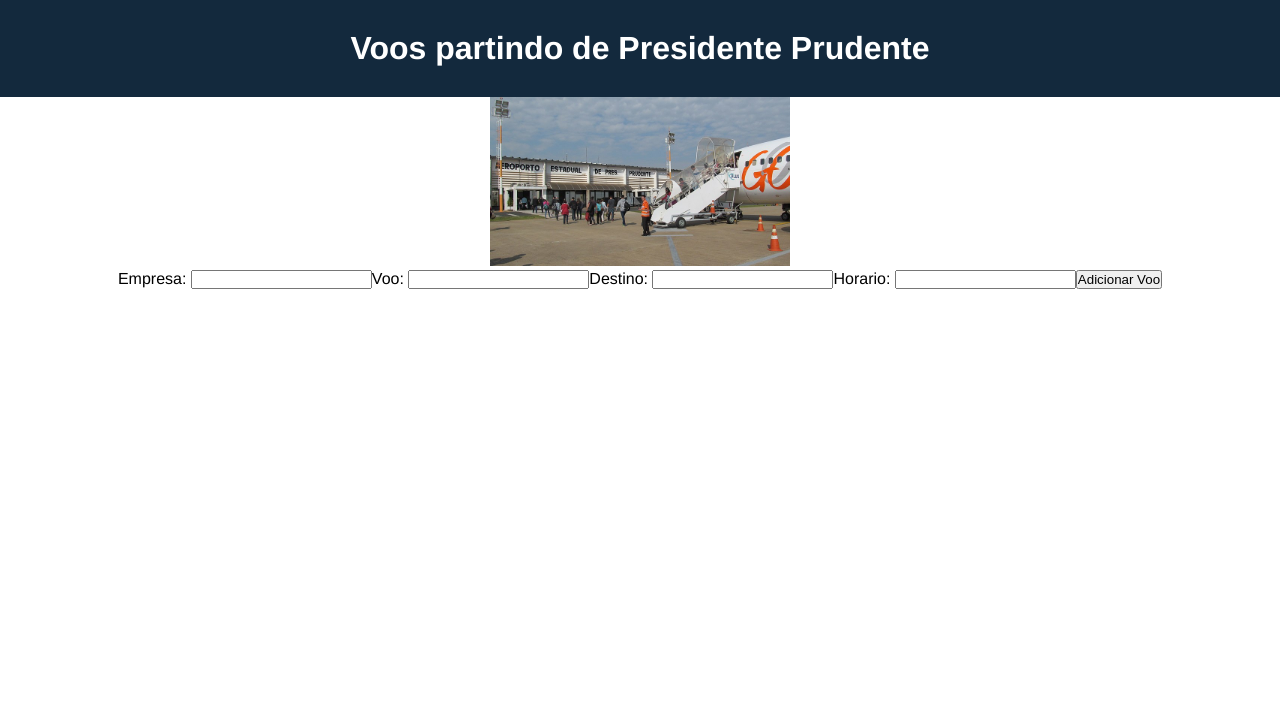
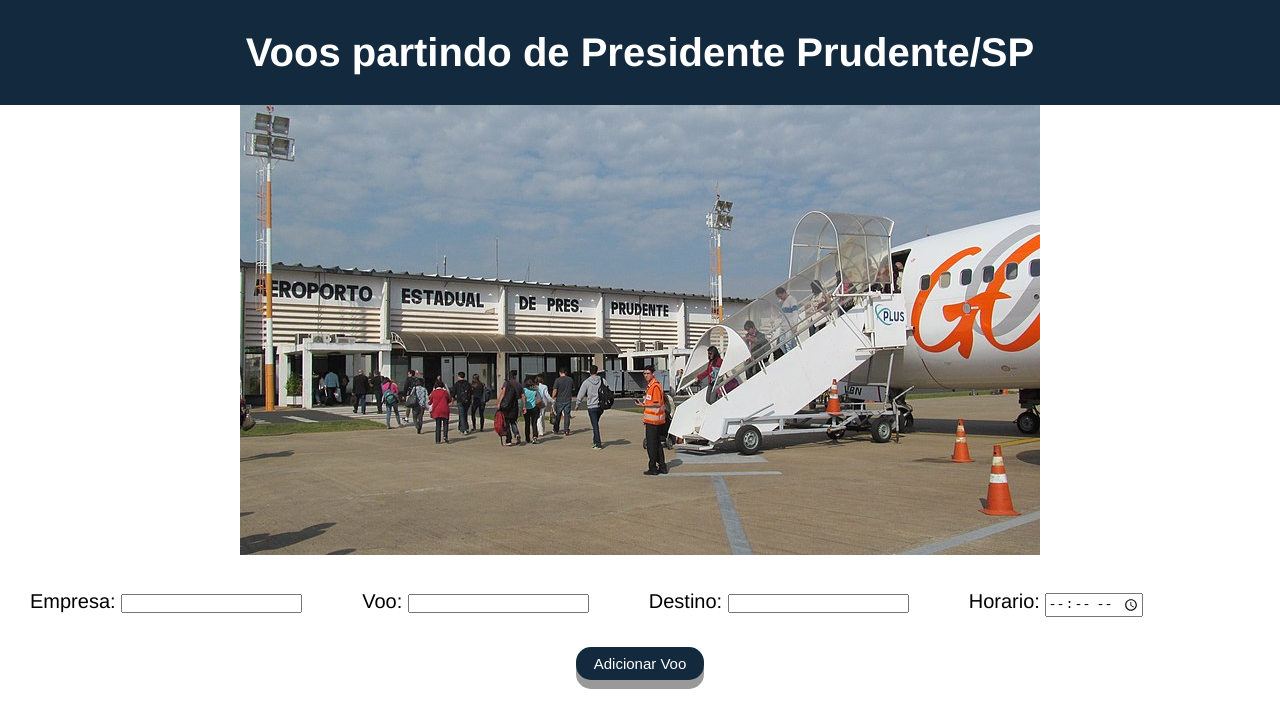
Before and after one commit to tpires1041/meuProjeto, a React (Vite) app: page / in a window 1280 px wide. Shown: the top 728 px of the page. Built offline with nearby package versions, Linux system fonts and the light colour scheme.

Commit message:
commitzim de 15 09

```diff
--- a/index.html
+++ b/index.html
@@ -1,10 +1,10 @@
 <!DOCTYPE html>
-<html lang="en">
+<html lang="pt-br">
   <head>
     <meta charset="UTF-8" />
     <link rel="icon" type="image/svg+xml" href="/favicon.svg" />
     <meta name="viewport" content="width=device-width, initial-scale=1.0" />
-    <title>React + TypeScript + Replit</title>
+    <title>Horários dos voos de SBDN</title>
   </head>
   <body>
     <div id="root"></div>
--- a/src/App.css
+++ b/src/App.css
@@ -7,7 +7,7 @@
 body {
   font-family: 'Helvetica Neue', sans-serif;
   font-weight: 500;
-  font-size: 16px;
+  font-size: 20px;
   text-align: center;
 }
 
@@ -22,8 +22,39 @@ header {
 
 
 .SBDN{
+  align-items: center;
+  max-width: 100%;
+  height: auto;
+}
 
-  align-items: center;
-  max-height: 300px;
-  max-width: 300px;
+.flex-container {
+  display: flex;
 }
+
+.flex-container > div {
+  margin: 10px;
+  padding: 20px;
+}
+
+.button {
+  display: inline-block;
+  padding: 8px 18px;
+  font-size: 15px;
+  cursor: pointer;
+  text-align: center;
+  text-decoration: none;
+  outline: none;
+  color: #fff;
+  background-color: #13293D;
+  border: none;
+  border-radius: 15px;
+  box-shadow: 0 9px #999;
+}
+
+.button:hover {background-color: #13293d8e}
+
+.button:active {
+  background-color: #13293d8e;
+  box-shadow: 0 5px #666;
+  transform: translateY(4px);
+}
--- a/src/App.jsx
+++ b/src/App.jsx
@@ -26,37 +26,50 @@ function removeVoos(index){
 return (
   <div className="container">
     <header>
-      <h1>Voos partindo de Presidente Prudente</h1>
+      <h1>Voos partindo de Presidente Prudente/SP</h1>
     </header>
 
     <img className="SBDN" src="SBDN.jpg"></img>
 
     <div className="form">
+    <div class="flex-container">
+      <div>
       <label>Empresa: </label>
-      <input className="testee"
+      <input
         type="text"
         value={empresa}
         onChange={(e) => { setEmpresa(e.target.value) }}
       />
+      </div>
+      <div>
       <label>Voo: </label>
       <input
         type="text"
         value={codVoo}
         onChange={(e) => { setcodVoo(e.target.value) }}
       />
+      </div>
+      <div>
       <label>Destino: </label>
       <input
         type="text"
         value={destino}
         onChange={(e) => { setDestino(e.target.value) }}
       />
+      </div>
+      <div>
       <label>Horario: </label>
       <input
-        type="text"
+        type="time"
         value={horario}
         onChange={(e) => { setHorario(e.target.value) }}
       />
-      <button onClick={addVoo}>Adicionar Voo</button>
+      </div>
+      </div>
+
+
+
+      <button className="button" onClick={addVoo}>Adicionar Voo</button>
     </div>
 
     <div className="lista">
@@ -75,7 +88,7 @@ return (
             <h2>
               Horario: {voo.horario}
             </h2>
-            <button onClick={() => removeVoos(index)}>Remover Voo</button>
+            <button className="button" onClick={() => removeVoos(index)}>Remover Voo</button>
           </li>
         ))}
       </ul>
```
